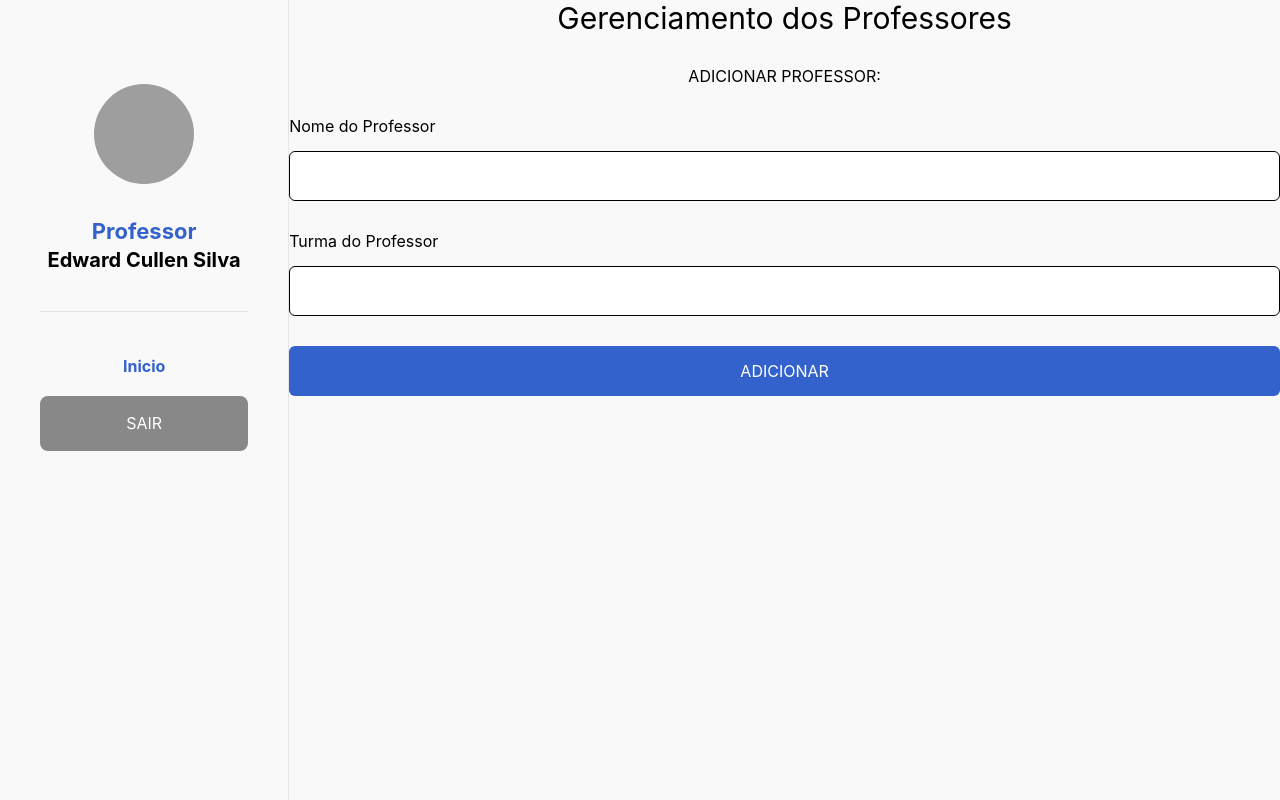
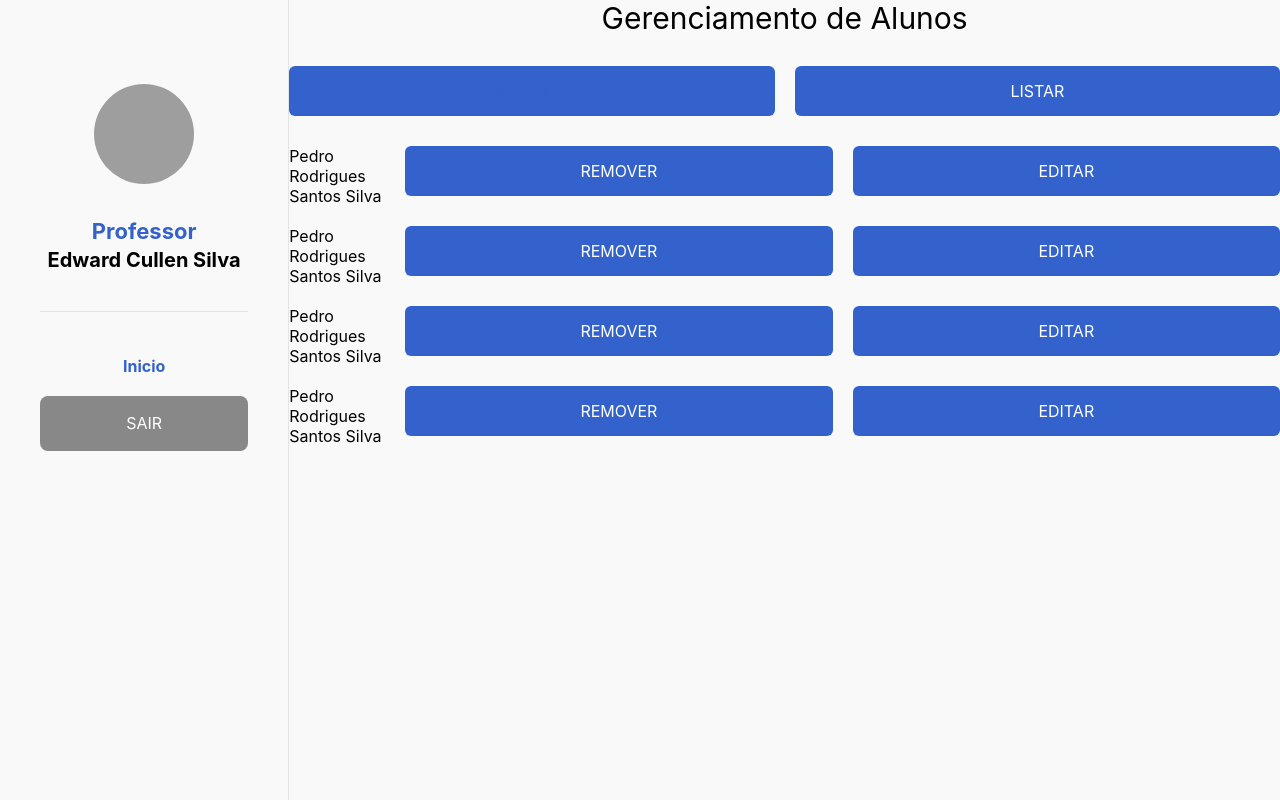
Before and after one commit to henriquehiga/sistema-falta, a React (Vite) app in the folder src/view/: page / in a window 1280 px wide. Built offline with nearby package versions, Linux system fonts and the light colour scheme; grey boxes are pictures that could not be loaded.

Commit message:
esilizando pages

```diff
--- a/src/view/src/App.tsx
+++ b/src/view/src/App.tsx
@@ -15,7 +15,7 @@ import { Login } from "./pages/login";
 export const App = () => {
   return(
     <div className="main-app">
-      <DashboardAdicionarProfessor/>
+      <GerenciamentoAluno/>
     </div>
   );
 };
```
